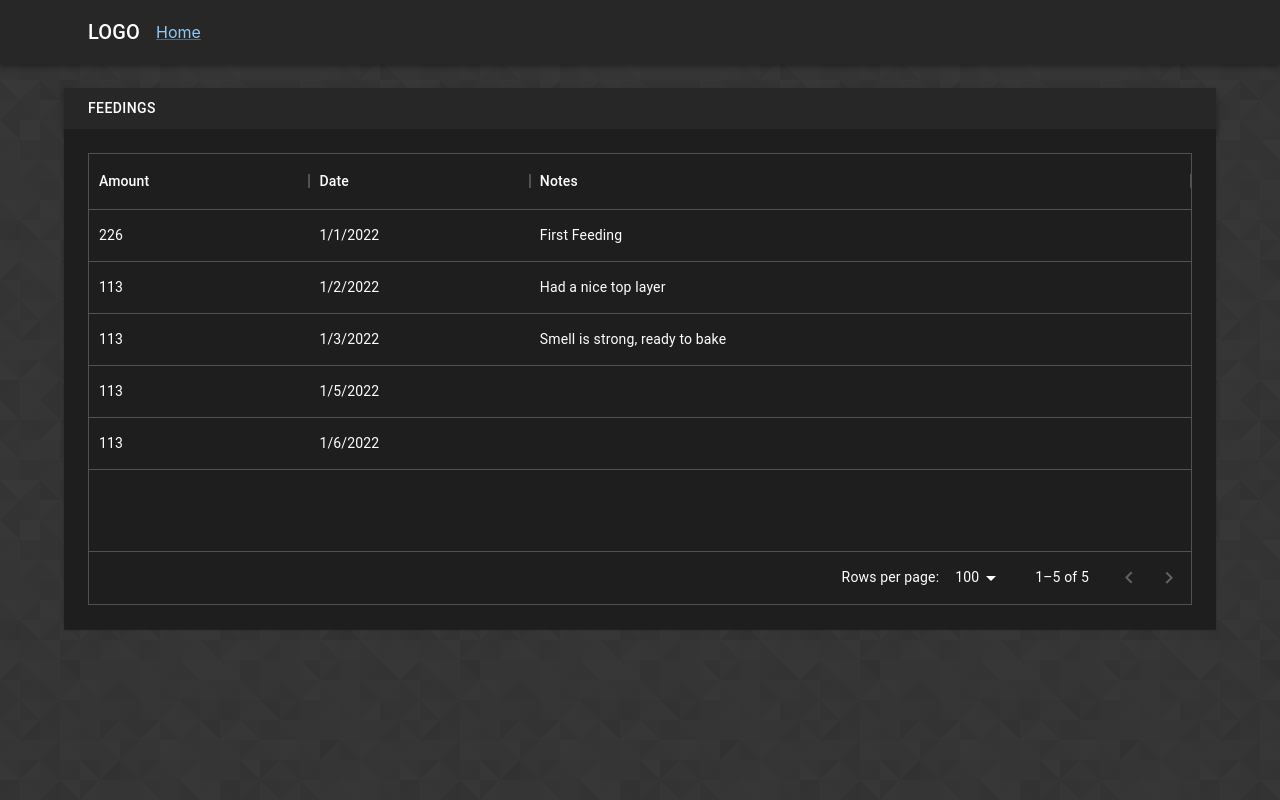
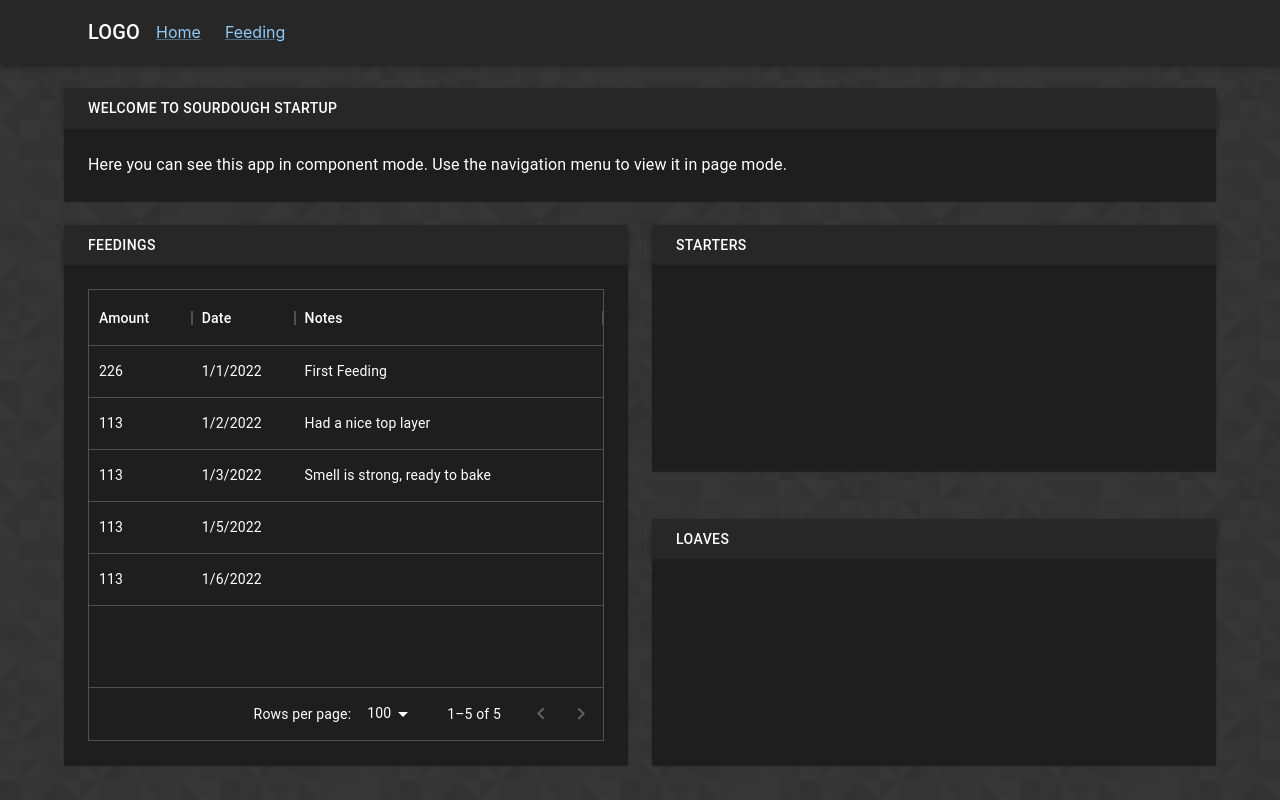
Before and after one commit to elilemons/sourdough-startup, a React (Create React App) app: page / in a window 1280 px wide. Built offline with nearby package versions, Linux system fonts and the light colour scheme.

Commit message:
Some presentational stuff

```diff
--- a/src/App.tsx
+++ b/src/App.tsx
@@ -1,15 +1,8 @@
 import './App.css';
-import {
-  AppBar,
-  Container,
-  createTheme,
-  ThemeProvider,
-  Toolbar,
-  Typography,
-  Link,
-} from '@mui/material';
-import { HashRouter, Link as RouterLink } from 'react-router-dom';
-import { AppRoutes } from './AppRoutes';
+import { Container, createTheme, ThemeProvider } from '@mui/material';
+import { HashRouter } from 'react-router-dom';
+import { AppRoutes } from './app/shared/AppDataGrid/AppRoutes';
+import { AppNavigation } from './app/shared/AppNavigation/AppNavigation';
 
 function App() {
   /* Page Logic */
@@ -26,24 +19,7 @@ function App() {
   return (
     <HashRouter>
       <ThemeProvider theme={darkTheme}>
-        <AppBar position='static'>
-          <Container>
-            <Toolbar>
-              {/* TODO Replace with a logo */}
-              <Typography
-                variant='h6'
-                noWrap
-                component='div'
-                sx={{ mr: 2, display: { xs: 'none', md: 'flex' } }}
-              >
-                LOGO
-              </Typography>
-              <Link component={RouterLink} to='/'>
-                Home
-              </Link>
-            </Toolbar>
-          </Container>
-        </AppBar>
+        <AppNavigation />
         <Container sx={{ mt: 3 }}>
           <AppRoutes />
         </Container>
--- a/src/app/features/feeding/Feeding.tsx
+++ b/src/app/features/feeding/Feeding.tsx
@@ -3,6 +3,7 @@ import { camelCase } from '../../../utils';
 
 import { GridColDef } from '@mui/x-data-grid';
 import { AppDataGrid } from '../../shared/AppDataGrid/AppDataGrid';
+import { AppBox } from '../../shared/AppBox/AppBox';
 
 interface Props {
   feedings: Feeding[];
@@ -49,7 +50,9 @@ export function Feeding(props: Props) {
   /* Markup */
   return (
     <>
-      <AppDataGrid rows={feedings} columns={columns} rowIdKey={Labels._ID} />
+      <AppBox title={Labels.FEEDINGS} height={500}>
+        <AppDataGrid rows={feedings} columns={columns} rowIdKey={Labels._ID} />
+      </AppBox>
     </>
   );
 }
--- /dev/null
+++ b/src/app/pages/FeedingPage.tsx
@@ -0,0 +1,33 @@
+import { useLayoutEffect } from 'react';
+import {
+  getFeedingsAsync,
+  selectFeatureItems,
+} from '../features/feeding/feedingSlice';
+import { useAppDispatch, useAppSelector } from '../hooks';
+
+import { Feeding } from '../features/feeding/Feeding';
+import { AppBar, Container, Paper, Typography } from '@mui/material';
+import { AppBox } from '../shared/AppBox/AppBox';
+
+export function FeedingPage() {
+  /* Shortcuts */
+  const dispatch = useAppDispatch();
+
+  /* Selectors */
+  const feedings = useAppSelector(selectFeatureItems);
+
+  /* Page Logic */
+  /* - Trigger initial get call here */
+  useLayoutEffect(() => {
+    dispatch(getFeedingsAsync());
+  });
+
+  /* Testing */
+
+  /* Markup */
+  return (
+    <>
+      <Feeding feedings={feedings} />
+    </>
+  );
+}
--- a/src/app/pages/Home.tsx
+++ b/src/app/pages/Home.tsx
@@ -6,7 +6,8 @@ import {
 import { useAppDispatch, useAppSelector } from '../hooks';
 
 import { Feeding } from '../features/feeding/Feeding';
-import { AppBar, Container, Paper, Typography } from '@mui/material';
+import { AppBar, Container, Paper, Stack, Typography } from '@mui/material';
+import { AppBox } from '../shared/AppBox/AppBox';
 
 export function Home() {
   /* Shortcuts */
@@ -26,16 +27,28 @@ export function Home() {
   /* Markup */
   return (
     <>
-      <AppBar position='static' color='secondary'>
-        <Typography sx={{ ml: 3, my: 1 }} variant='button' component='div'>
-          Feedings
+      <AppBox title='Welcome to Sourdough Startup'>
+        <Typography variant='body1' component='p'>
+          Here you can see this app in component mode. Use the navigation menu
+          to view it in page mode.
         </Typography>
-      </AppBar>
-      <Paper>
-        <Container sx={{ p: 3, height: 500 }}>
+      </AppBox>
+
+      <Stack direction='row' spacing={3}>
+        <Stack width={'50%'}>
           <Feeding feedings={feedings} />
-        </Container>
-      </Paper>
+        </Stack>
+        <Stack
+          direction='column'
+          width={'50%'}
+          justifyContent='space-between'
+          spacing={3}
+        >
+          {/* TODO Starters and Loaves */}
+          <AppBox title='Starters' />
+          <AppBox title='Loaves' />
+        </Stack>
+      </Stack>
     </>
   );
 }
--- /dev/null
+++ b/src/app/shared/AppBox/AppBox.tsx
@@ -0,0 +1,25 @@
+import { AppBar, Card, Container, Stack, Typography } from '@mui/material';
+
+interface Props {
+  title: string;
+  children?: JSX.Element | JSX.Element[];
+  height?: number | string;
+}
+export function AppBox({ children, title, height }: Props) {
+  return (
+    <Stack sx={{ flex: 1 }}>
+      <AppBar position='static' color='secondary'>
+        <Container sx={{ px: 3, py: 1 }}>
+          <Typography variant='button' component='div'>
+            {title}
+          </Typography>
+        </Container>
+      </AppBar>
+      <Card sx={{ height: '100%', mb: 3 }}>
+        <Container sx={{ p: 3, height: height ? height : 'inherit' }}>
+          {children}
+        </Container>
+      </Card>
+    </Stack>
+  );
+}
--- a/src/AppRoutes.tsx
+++ b/src/app/shared/AppDataGrid/AppRoutes.tsx
@@ -1,12 +1,14 @@
 import { Route, Routes } from 'react-router-dom';
-import App from './App';
-import { Home } from './app/pages/Home';
+import App from '../../../App';
+import { FeedingPage } from '../../pages/FeedingPage';
+import { Home } from '../../pages/Home';
 
 export function AppRoutes() {
   return (
     <Routes>
       <Route path='/' element={<App />} />
       <Route index element={<Home />} />
+      <Route path='/feeding' element={<FeedingPage />} />
     </Routes>
   );
 }
--- /dev/null
+++ b/src/app/shared/AppNavigation/AppNavigation.tsx
@@ -0,0 +1,48 @@
+import {
+  AppBar,
+  Container,
+  Link,
+  Stack,
+  Toolbar,
+  Typography,
+} from '@mui/material';
+import { Link as RouterLink } from 'react-router-dom';
+
+export function AppNavigation() {
+  return (
+    <AppBar position='static'>
+      <Container>
+        <Toolbar>
+          {/* TODO Replace with a logo */}
+          <Stack
+            alignItems='center'
+            direction='row'
+            justifyContent='space-between'
+            sx={{ width: '100%' }}
+          >
+            <Typography
+              variant='h6'
+              component='div'
+              sx={{ mr: 2, display: { xs: 'none', md: 'flex' } }}
+            >
+              LOGO
+            </Typography>
+            <Stack
+              direction='row'
+              alignItems='center'
+              sx={{ width: '100%' }}
+              spacing={3}
+            >
+              <Link component={RouterLink} to='/'>
+                Home
+              </Link>
+              <Link component={RouterLink} to='/feeding'>
+                Feeding
+              </Link>
+            </Stack>
+          </Stack>
+        </Toolbar>
+      </Container>
+    </AppBar>
+  );
+}
--- a/src/enums.ts
+++ b/src/enums.ts
@@ -6,6 +6,8 @@ export enum Labels {
   ACQUIRED = 'Acquired',
   NOTES = 'Notes',
   IMAGE = 'Image',
+  FEEDING = 'Feeding',
+  FEEDINGS = 'Feedings',
 }
 
 export enum Rating {
```
